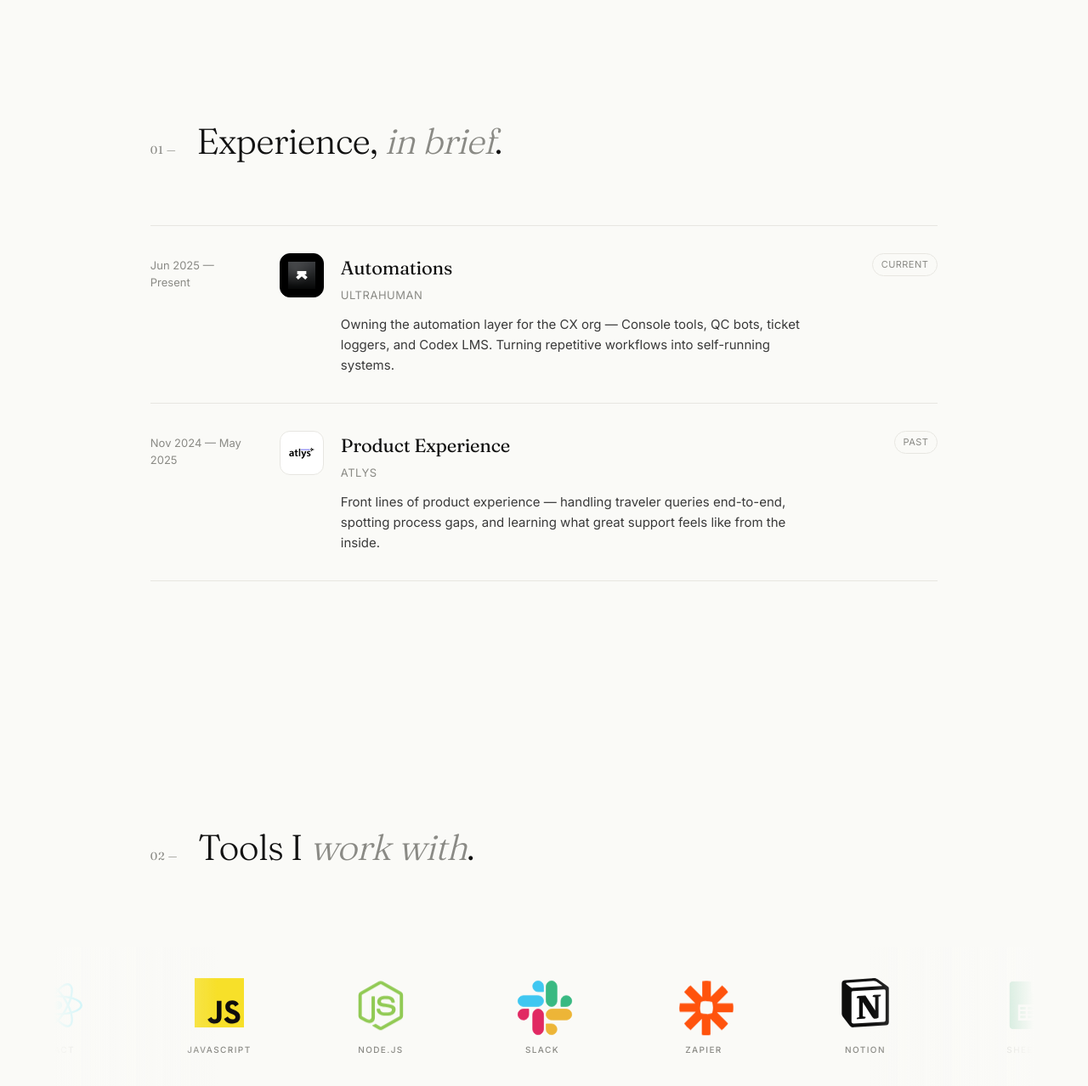
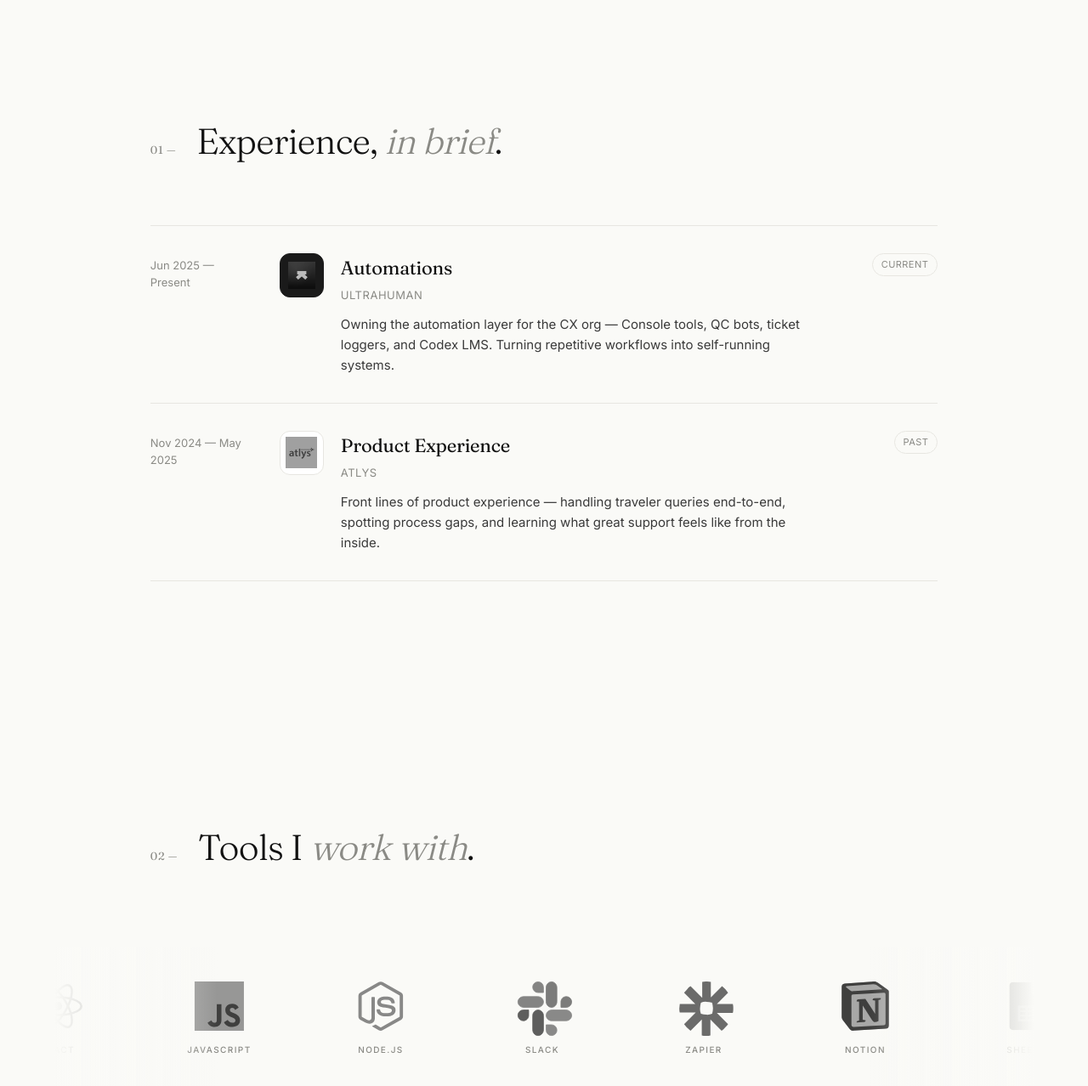
Before and after one commit to Aryandas2002/Aryan-Portfolio, a React (Vite) app: page / in a window 1280 px wide. Shown: the part 1197-2475 px from the top of the page at 85% size. Built offline with nearby package versions, Linux system fonts and the light colour scheme.

Commit message:
Restore grayscale-by-default, color-on-hover for tool and company logos

```diff
--- a/src/index.css
+++ b/src/index.css
@@ -492,22 +492,14 @@
   }
   .logo-item .tool-svg,.logo-item svg{
     height:58px;width:58px;display:block;overflow:visible;
-    opacity:.95;
-    filter:drop-shadow(0 2px 4px rgba(0,0,0,0));
-    transition:opacity .45s ease,transform .55s cubic-bezier(.2,.9,.3,1),filter .45s ease;
-    animation:logoFloat 6s ease-in-out infinite;
-  }
-  .logo-item:nth-child(2n) svg{animation-delay:-2s}
-  .logo-item:nth-child(3n) svg{animation-delay:-4s}
-  @keyframes logoFloat{
-    0%,100%{transform:translateY(0)}
-    50%{transform:translateY(-4px)}
+    opacity:.75;
+    filter:grayscale(1) brightness(.55);
+    transition:opacity .45s ease,filter .45s ease,transform .55s cubic-bezier(.2,.9,.3,1);
   }
   .logo-item:hover .tool-svg,.logo-item:hover svg{
     opacity:1;
-    transform:translateY(-10px) scale(1.2) rotate(-4deg);
-    filter:drop-shadow(0 12px 22px rgba(0,0,0,.18));
-    animation-play-state:paused;
+    filter:grayscale(0) brightness(1) drop-shadow(0 10px 18px rgba(0,0,0,.18));
+    transform:translateY(-8px) scale(1.18) rotate(-3deg);
   }
   .logo-item .ll{
     font-size:10px;color:var(--muted);letter-spacing:.14em;text-transform:uppercase;
@@ -524,17 +516,19 @@
   }
   .co-logo img{
     width:74%;height:74%;object-fit:contain;display:block;
-    opacity:1;
-    transition:transform .5s cubic-bezier(.2,.9,.3,1);
+    filter:grayscale(1) brightness(.5);
+    opacity:.75;
+    transition:filter .4s ease,opacity .4s ease,transform .5s cubic-bezier(.2,.9,.3,1);
   }
-  .co-logo.dark{background:#000;border-color:#000}
-  .co-logo.dark img{width:64%;height:64%}
+  .co-logo.dark{background:#1a1a1a;border-color:#1a1a1a}
+  .co-logo.dark img{width:64%;height:64%;filter:grayscale(1) brightness(1.1);opacity:.7}
   .job:hover .co-logo{
     transform:rotate(-5deg) scale(1.08);
     box-shadow:0 12px 28px -8px rgba(0,0,0,.22);
   }
   .job:hover .co-logo:not(.dark){border-color:var(--ink)}
-  .job:hover .co-logo img{transform:scale(1.1)}
+  .job:hover .co-logo.dark{background:#000;border-color:#000}
+  .job:hover .co-logo img{filter:grayscale(0) brightness(1);opacity:1;transform:scale(1.1)}
   .job-inner{display:flex;gap:20px;align-items:flex-start}
 
   /* ============================ */
```
